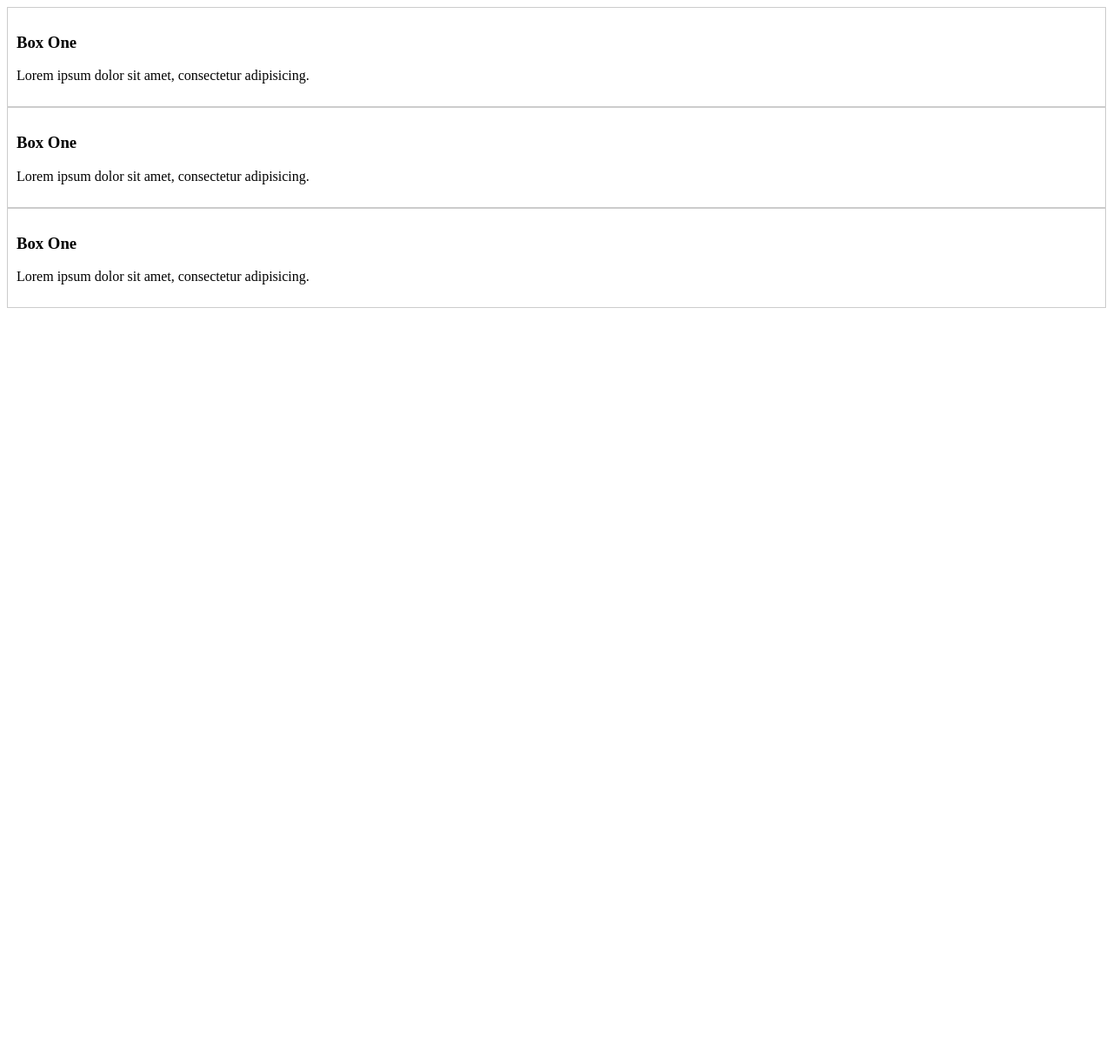
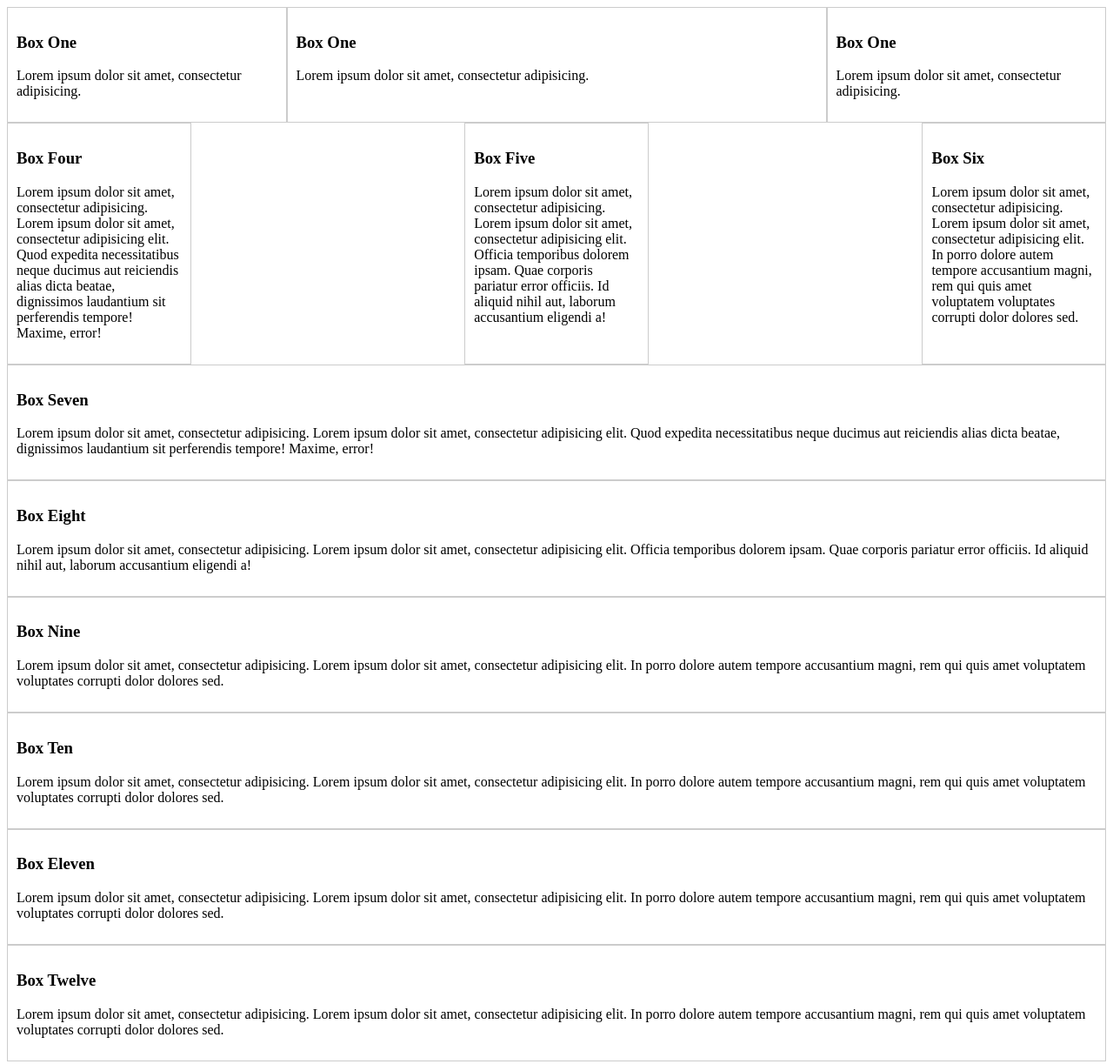
Before and after one commit to andyweru/FLEXBOX_cheatsheet, a plain HTML site: page index.html in a window 1280 px wide. Shown: the whole page at 87% size. Before the commit the page ends 800 px from the top, so only its background shows below. Drawn offline with Linux system fonts and the light colour scheme.

Commit message:
flex box basics complete

```diff
--- a/index.html
+++ b/index.html
@@ -5,26 +5,57 @@
     <title>Flexbox</title>
 
     <style>
+        @media(min-width:768px){
+
         .container-1{
+            display: flex;
+
+            /*  change flexbox allignment          */
+            align-items:stretch;
+        }
+
+        .container-2{
+            display: flex;
+            justify-content: space-between;
+        }
+
+        .container-3{
+            display: flex;
+            flex-wrap: wrap;
+        }
 
         }
 
-        .container-1 div{
+        .container-1 div, .container-2 div,
+        .container-3 div{
             border: 1px #ccc solid;
             padding: 10px;
         }
 
         .box-1{
+            flex:2;
+            order: 2;
+        }
+
+        .box-2{
+            flex:1;
+            order: 1;
+        }
+
+        .box-3{
+            flex:1;
+            order: 3;
+        }
+
+        .container-2-box{
+            flex-basis: 20%;
+        }
+
+        .container-2-box{
+            flex-basis: 15%;
 
         }
 
-        .box-2{
-
-        }
-
-        .box-3{
-
-        }
 
 
     </style>
@@ -44,7 +75,49 @@
        <h3>Box One</h3>
        <p>Lorem ipsum dolor sit amet, consectetur adipisicing.</p>
    </div>
-   </div><!--   .container-->
+   </div><!--   .container-1 -->
+
+       <div class="container-2">
+   <div class="container-2-box">
+       <h3>Box Four</h3>
+       <p>Lorem ipsum dolor sit amet, consectetur adipisicing. Lorem ipsum dolor sit amet, consectetur adipisicing elit. Quod expedita necessitatibus neque ducimus aut reiciendis alias dicta beatae, dignissimos laudantium sit perferendis tempore! Maxime, error!</p>
+   </div>
+    <div class="container-2-box">
+       <h3>Box Five</h3>
+       <p>Lorem ipsum dolor sit amet, consectetur adipisicing. Lorem ipsum dolor sit amet, consectetur adipisicing elit. Officia temporibus dolorem ipsam. Quae corporis pariatur error officiis. Id aliquid nihil aut, laborum accusantium eligendi a!</p>
+   </div>
+    <div class="container-2-box">
+       <h3>Box Six</h3>
+       <p>Lorem ipsum dolor sit amet, consectetur adipisicing. Lorem ipsum dolor sit amet, consectetur adipisicing elit. In porro dolore autem tempore accusantium magni, rem qui quis amet voluptatem voluptates corrupti dolor dolores sed.</p>
+   </div>
+   </div><!--   .container-2 -->
+
+   <div class="container-3">
+   <div class="container-3-box">
+       <h3>Box Seven</h3>
+       <p>Lorem ipsum dolor sit amet, consectetur adipisicing. Lorem ipsum dolor sit amet, consectetur adipisicing elit. Quod expedita necessitatibus neque ducimus aut reiciendis alias dicta beatae, dignissimos laudantium sit perferendis tempore! Maxime, error!</p>
+   </div>
+    <div class="container-3-box">
+       <h3>Box Eight</h3>
+       <p>Lorem ipsum dolor sit amet, consectetur adipisicing. Lorem ipsum dolor sit amet, consectetur adipisicing elit. Officia temporibus dolorem ipsam. Quae corporis pariatur error officiis. Id aliquid nihil aut, laborum accusantium eligendi a!</p>
+   </div>
+    <div class="container-3-box">
+       <h3>Box Nine</h3>
+       <p>Lorem ipsum dolor sit amet, consectetur adipisicing. Lorem ipsum dolor sit amet, consectetur adipisicing elit. In porro dolore autem tempore accusantium magni, rem qui quis amet voluptatem voluptates corrupti dolor dolores sed.</p>
+   </div>
+    <div class="container-3-box">
+       <h3>Box Ten</h3>
+       <p>Lorem ipsum dolor sit amet, consectetur adipisicing. Lorem ipsum dolor sit amet, consectetur adipisicing elit. In porro dolore autem tempore accusantium magni, rem qui quis amet voluptatem voluptates corrupti dolor dolores sed.</p>
+   </div>
+    <div class="container-3-box">
+       <h3>Box Eleven</h3>
+       <p>Lorem ipsum dolor sit amet, consectetur adipisicing. Lorem ipsum dolor sit amet, consectetur adipisicing elit. In porro dolore autem tempore accusantium magni, rem qui quis amet voluptatem voluptates corrupti dolor dolores sed.</p>
+   </div>
+    <div class="container-3-box">
+       <h3>Box Twelve</h3>
+       <p>Lorem ipsum dolor sit amet, consectetur adipisicing. Lorem ipsum dolor sit amet, consectetur adipisicing elit. In porro dolore autem tempore accusantium magni, rem qui quis amet voluptatem voluptates corrupti dolor dolores sed.</p>
+   </div>
+   </div><!--   .container-3 -->
 
 </body>
 </html>
```
